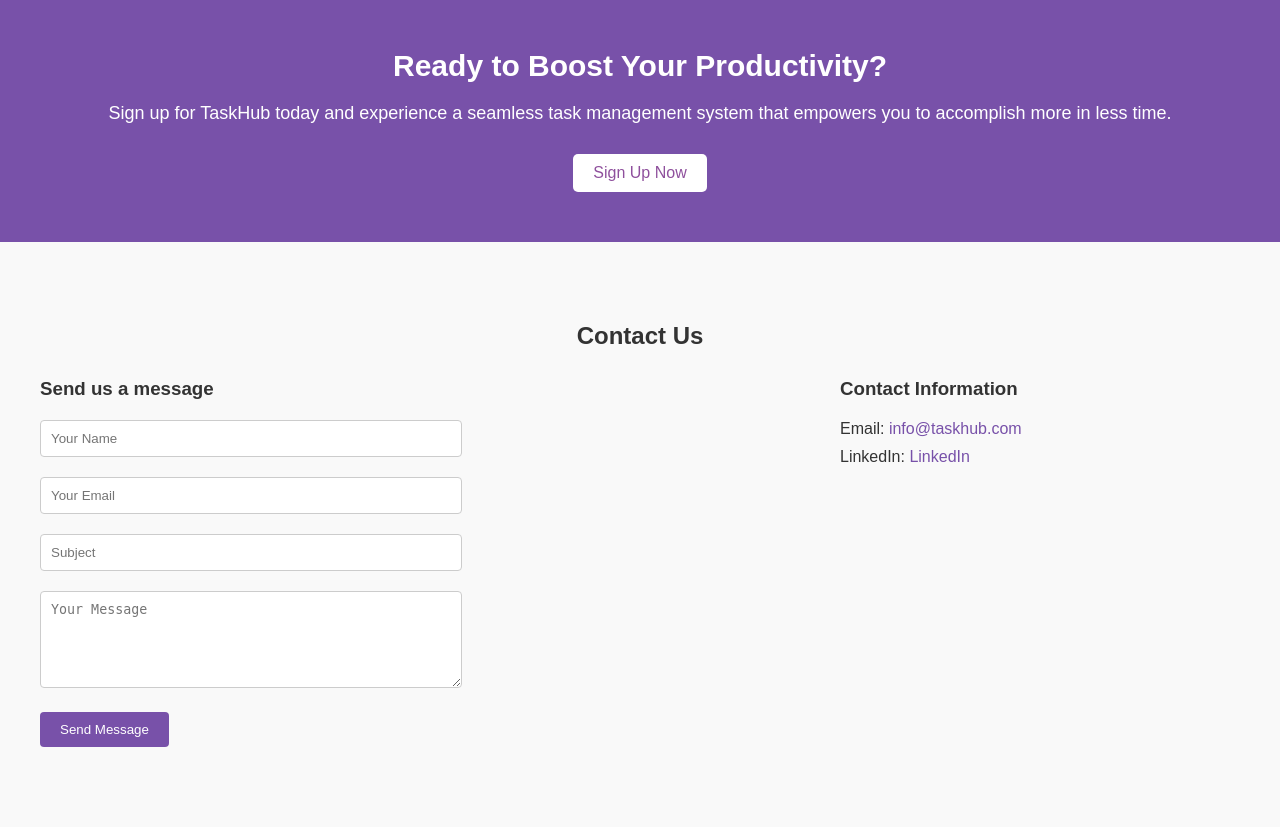
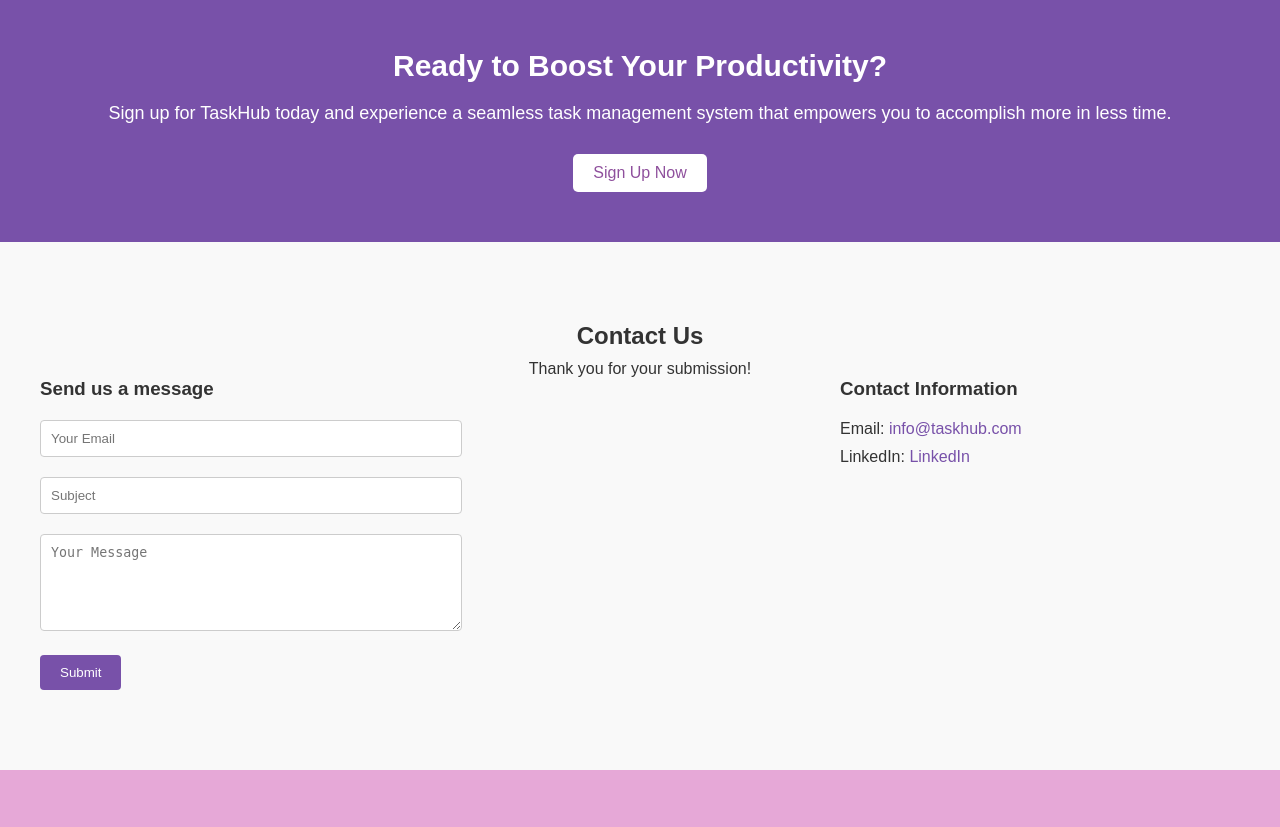
Before and after one commit to Ivy-Chelsea/Taskhub, a Flask app: page / in a window 1280 px wide. Shown: the part 1796-2623 px from the top of the page. After the commit the page ends 2566 px from the top, so only its background shows below. Run offline with Flask 3, Linux system fonts and the light colour scheme.

Commit message:
added changes

```diff
--- /dev/null
+++ b/static/landing.js
@@ -0,0 +1,6 @@
+const form = document.getElementById('myForm');
+const notification = document.getElementById('notification');
+
+function showSuccess() {
+  notification.classList.remove('hidden');
+}
--- a/templates/landing.html
+++ b/templates/landing.html
@@ -100,15 +100,16 @@
       <div class="contact-content">
         <div class="contact-form">
           <h3>Send us a message</h3>
-          <form action="https://formsubmit.co/a1258649d5e229cd79d5d530eaef287b" method="POST">
-            <input type="hidden" name="_next" value="http://localhost:5000/">
-            <input type="hidden" name="_captcha" value="false">
+          <form action="code goes here" method="POST"
             <input type="text" name="name" placeholder="Your Name" required>
             <input type="email" name="email" placeholder="Your Email" required>
             <input type="text" name="subject" placeholder="Subject" required>
             <textarea name="message" placeholder="Your Message" rows="5" required></textarea>
-            <button type="submit">Send Message</button>
+            <button type="submit">Submit</button>
           </form>
+        </div>
+        <div id="notification" class="hidden">
+          <p>Thank you for your submission!</p>
         </div>
         <div class="contact-details">
           <h3>Contact Information</h3>
@@ -118,4 +119,5 @@
       </div>
     </div>
   </section>
+  <script src="{{ url_for('static', filename='landing.js') }}"></script>
 </body>
```
